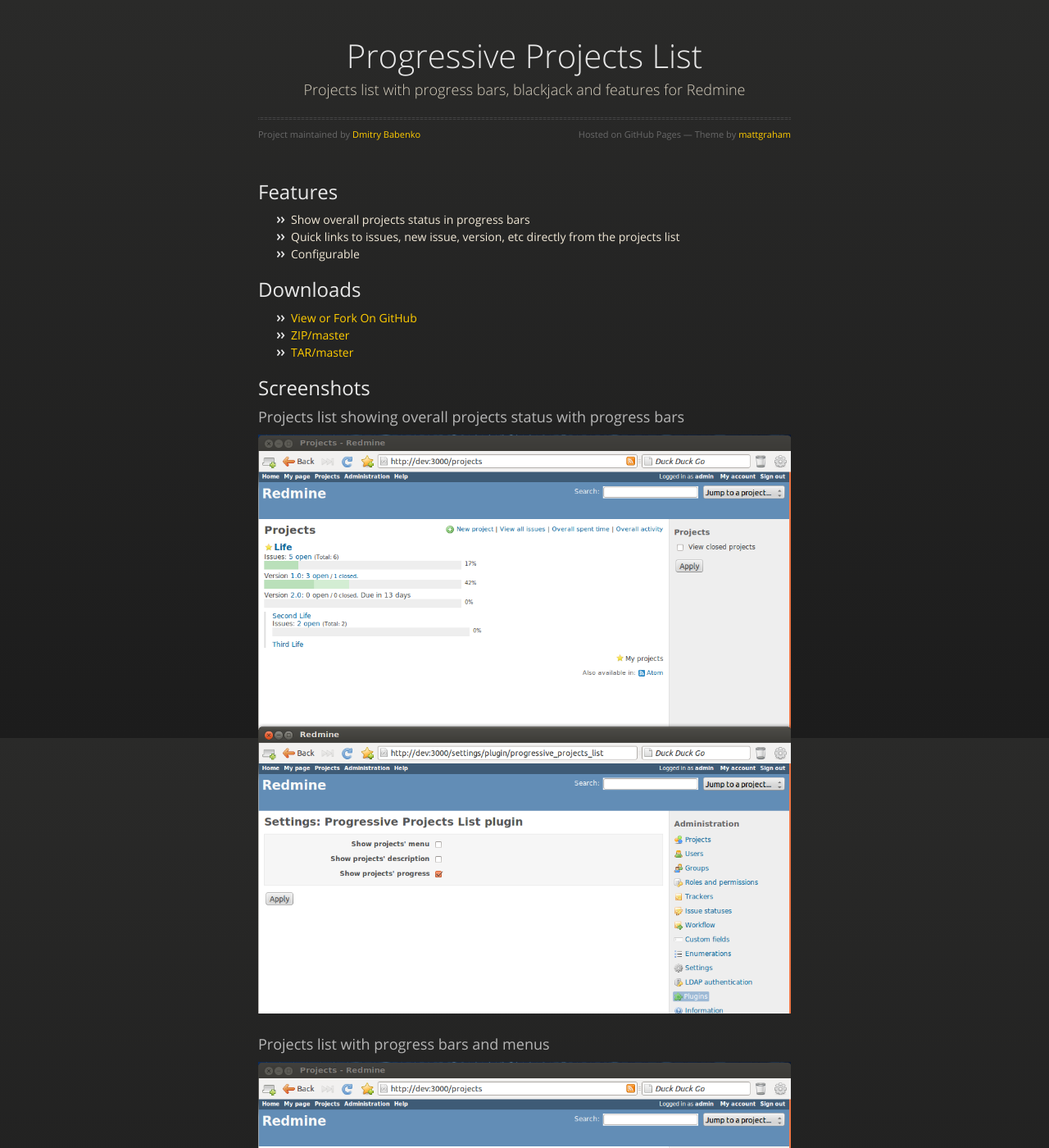
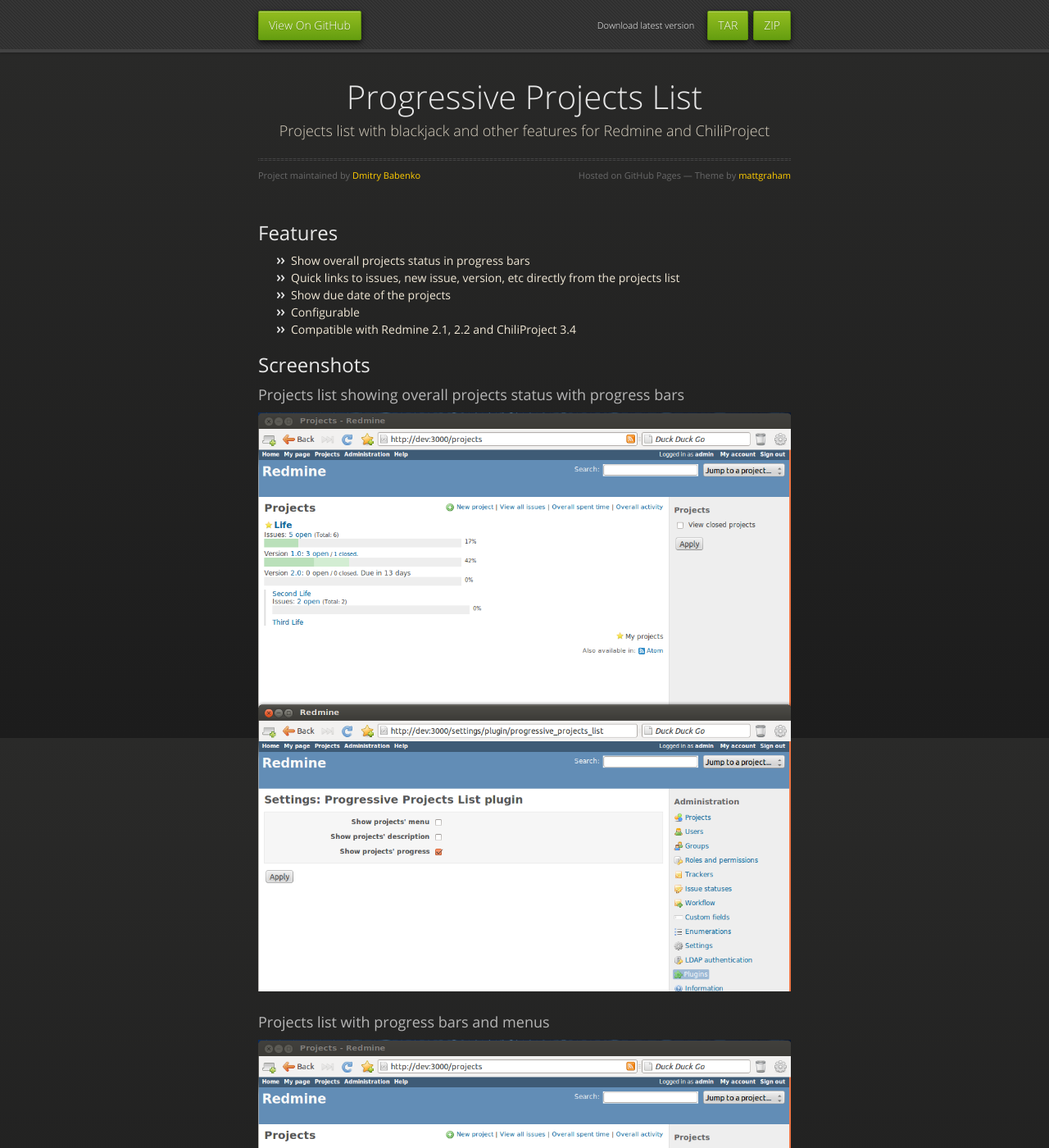
Before and after one commit to ergoserv/redmine-progressive-projects-list, a Jekyll site: the page built from index.md, in a window 1280 px wide and 1400 px high. Shown: the whole window at 82% size. Built offline with Jekyll 4.4.1, drawn with Linux system fonts in a browser that asks for light colours; nearby versions of some CDN libraries.

Commit message:
Feture list updated for version 0.1.0

```diff
--- a/_layouts/default.html
+++ b/_layouts/default.html
@@ -18,13 +18,21 @@
 
   </head>
   <body>
+      <div id="header">
+        <nav>
+          <li class="fork"><a href="https://github.com/stgeneral/redmine-progressive-projects-list">View On GitHub</a></li>
+          <li class="downloads"><a href="https://github.com/stgeneral/redmine-progressive-projects-list/archive/v0.1.0.zip">ZIP</a></li>
+          <li class="downloads"><a href="https://github.com/stgeneral/redmine-progressive-projects-list/archive/v0.1.0.tar.gz">TAR</a></li>
+          <li class="title">Download latest version</li>
+        </nav>
+      </div><!-- end header -->
 
     <div class="wrapper">
 
       <section>
         <div id="title">
           <h1>Progressive Projects List</h1>
-          <p>Projects list with progress bars, blackjack and features for Redmine</p>
+          <p>Projects list with blackjack and other features for Redmine and ChiliProject</p>
           <hr>
           <span class="credits left">Project maintained by <a href="https://github.com/stgeneral">Dmitry Babenko</a></span>
           <span class="credits right">Hosted on GitHub Pages &mdash; Theme by <a href="http://twitter.com/#!/michigangraham">mattgraham</a></span>
--- a/index.md
+++ b/index.md
@@ -7,13 +7,9 @@ Features
 
 - Show overall projects status in progress bars
 - Quick links to issues, new issue, version, etc directly from the projects list
+- Show due date of the projects
 - Configurable
-
-Downloads
----------
-- [View or Fork On GitHub](https://github.com/stgeneral/redmine-progressive-projects-list)
-- [ZIP/master](https://github.com/stgeneral/redmine-progressive-projects-list/zipball/master)
-- [TAR/master](https://github.com/stgeneral/redmine-progressive-projects-list/tarball/master)
+- Compatible with Redmine 2.1, 2.2 and ChiliProject 3.4
 
 
 Screenshots
--- a/stylesheets/styles.css
+++ b/stylesheets/styles.css
@@ -784,6 +784,7 @@ section {
   max-width: 650px;
   padding: 30px 0px 50px 0px;
   margin: 20px 0;
+  margin-top: 70px;
 }
 section #title {
   border: 0;
```
